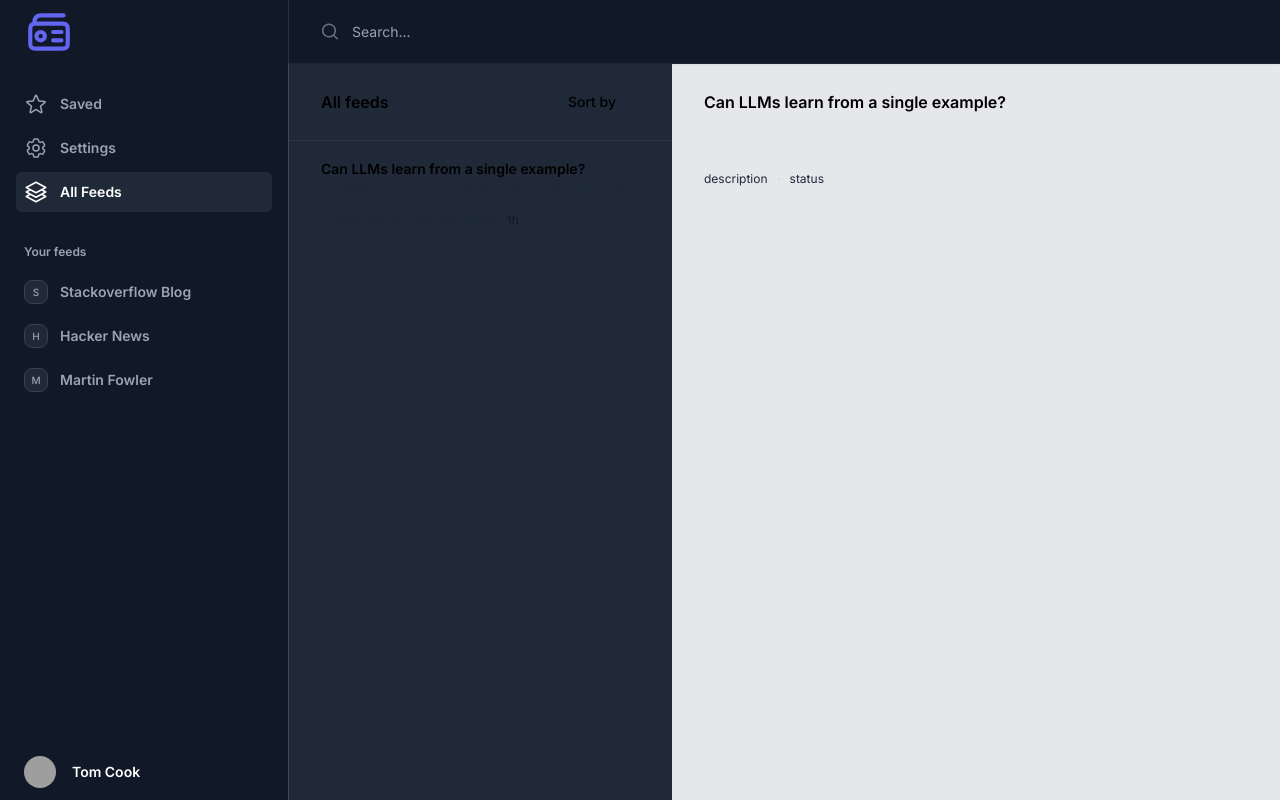
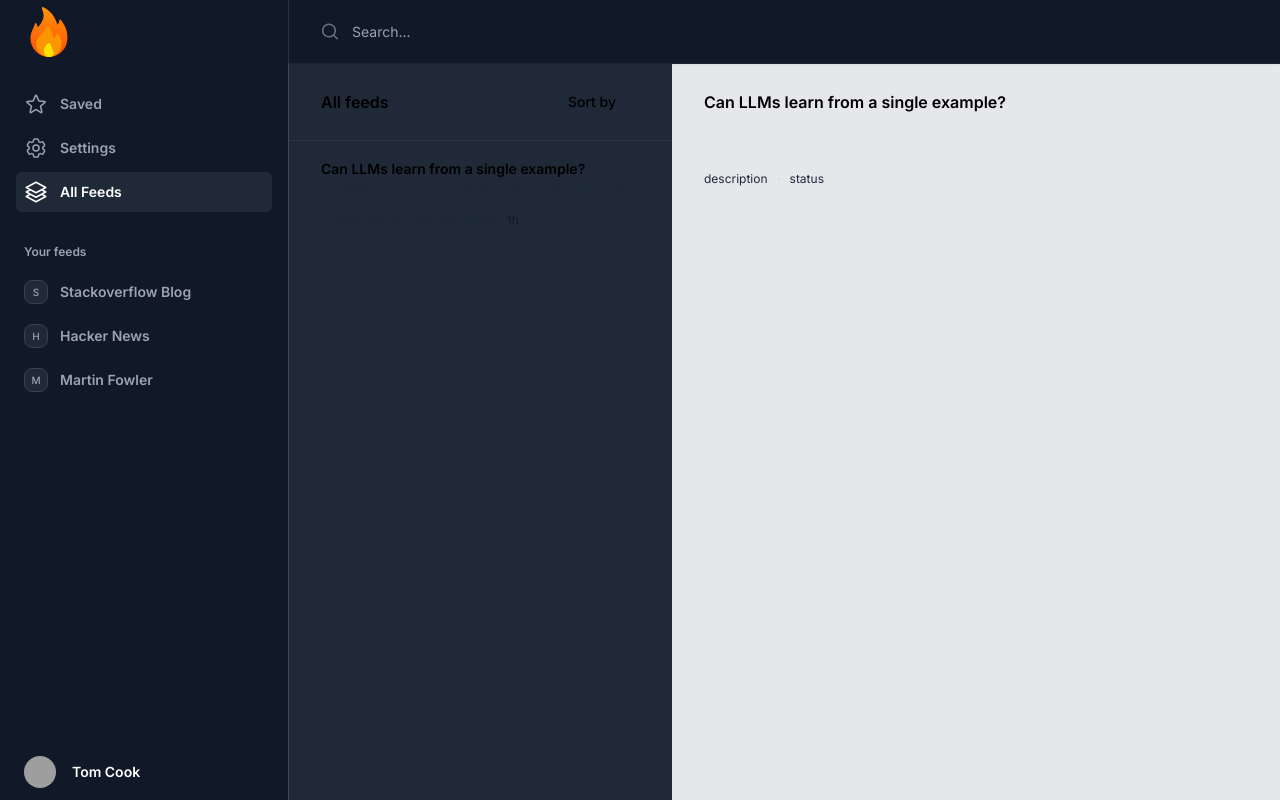
Before and after one commit to Pandimadhubabu/lit-feed, a Next.js app: page / in a window 1280 px wide. Built offline with nearby package versions, Linux system fonts and the light colour scheme; grey boxes are pictures that could not be loaded.

Commit message:
feat: update logo to match lit brand

```diff
--- a/src/app/components/Sidebar.tsx
+++ b/src/app/components/Sidebar.tsx
@@ -8,7 +8,37 @@ export function Sidebar({ navigation, feeds }: {
   return (
     <div className="flex grow flex-col gap-y-5 overflow-y-auto bg-gray-900 px-6 ring-1 ring-white/10">
       <div className="flex h-16 shrink-0 items-center">
-        <svg width="50" viewBox="0 0 24 24" fill="none" xmlns="http://www.w3.org/2000/svg" stroke="#6366f1"><g id="SVGRepo_bgCarrier" strokeWidth="0"></g><g id="SVGRepo_tracerCarrier" strokeLinecap="round" strokeLinejoin="round"></g><g id="SVGRepo_iconCarrier"> <path d="M19 4H9C8.07003 4 7.60504 4 7.22354 4.10222C6.18827 4.37962 5.37962 5.18827 5.10222 6.22354C5 6.60504 5 7.08922 5 8.01919M5 8.01919C5.31428 8 5.70173 8 6.2 8H17.8C18.9201 8 19.4802 8 19.908 8.21799C20.2843 8.40973 20.5903 8.71569 20.782 9.09202C21 9.51984 21 10.0799 21 11.2V16.8C21 17.9201 21 18.4802 20.782 18.908C20.5903 19.2843 20.2843 19.5903 19.908 19.782C19.4802 20 18.9201 20 17.8 20H6.2C5.07989 20 4.51984 20 4.09202 19.782C3.71569 19.5903 3.40973 19.2843 3.21799 18.908C3 18.4802 3 17.9201 3 16.8V11.2C3 10.0799 3 9.51984 3.21799 9.09202C3.40973 8.71569 3.71569 8.40973 4.09202 8.21799C4.32953 8.09697 4.60779 8.04314 5 8.01919ZM14 12H18M14 16H18M10 14C10 15.1046 9.10457 16 8 16C6.89543 16 6 15.1046 6 14C6 12.8954 6.89543 12 8 12C9.10457 12 10 12.8954 10 14Z" stroke="#6366f1" strokeWidth="2" strokeLinecap="round" strokeLinejoin="round"></path> </g></svg>
+        <svg width="50px" height="50px" viewBox="-33 0 255 255" xmlns="http://www.w3.org/2000/svg" preserveAspectRatio="xMidYMid">
+          <defs>
+            <style dangerouslySetInnerHTML={{
+              __html: `
+              .cls-3 {
+                fill: url(#linear-gradient-1);
+              }
+
+              .cls-4 {
+                fill: #fc9502;
+              }
+
+              .cls-5 {
+                fill: #fce202;
+              }
+            `}}>
+
+
+            </style>
+
+            <linearGradient id="linear-gradient-1" gradientUnits="userSpaceOnUse" x1="94.141" y1="255" x2="94.141" y2="0.188">
+              <stop offset="0" stop-color="#ff4c0d" />
+              <stop offset="1" stop-color="#fc9502" />
+            </linearGradient>
+          </defs>
+          <g id="fire">
+            <path d="M187.899,164.809 C185.803,214.868 144.574,254.812 94.000,254.812 C42.085,254.812 -0.000,211.312 -0.000,160.812 C-0.000,154.062 -0.121,140.572 10.000,117.812 C16.057,104.191 19.856,95.634 22.000,87.812 C23.178,83.513 25.469,76.683 32.000,87.812 C35.851,94.374 36.000,103.812 36.000,103.812 C36.000,103.812 50.328,92.817 60.000,71.812 C74.179,41.019 62.866,22.612 59.000,9.812 C57.662,5.384 56.822,-2.574 66.000,0.812 C75.352,4.263 100.076,21.570 113.000,39.812 C131.445,65.847 138.000,90.812 138.000,90.812 C138.000,90.812 143.906,83.482 146.000,75.812 C148.365,67.151 148.400,58.573 155.999,67.813 C163.226,76.600 173.959,93.113 180.000,108.812 C190.969,137.321 187.899,164.809 187.899,164.809 Z" id="path-1" class="cls-3" fill-rule="evenodd" />
+            <path d="M94.000,254.812 C58.101,254.812 29.000,225.711 29.000,189.812 C29.000,168.151 37.729,155.000 55.896,137.166 C67.528,125.747 78.415,111.722 83.042,102.172 C83.953,100.292 86.026,90.495 94.019,101.966 C98.212,107.982 104.785,118.681 109.000,127.812 C116.266,143.555 118.000,158.812 118.000,158.812 C118.000,158.812 125.121,154.616 130.000,143.812 C131.573,140.330 134.753,127.148 143.643,140.328 C150.166,150.000 159.127,167.390 159.000,189.812 C159.000,225.711 129.898,254.812 94.000,254.812 Z" id="path-2" class="cls-4" fill-rule="evenodd" />
+            <path d="M95.000,183.812 C104.250,183.812 104.250,200.941 116.000,223.812 C123.824,239.041 112.121,254.812 95.000,254.812 C77.879,254.812 69.000,240.933 69.000,223.812 C69.000,206.692 85.750,183.812 95.000,183.812 Z" id="path-3" class="cls-5" fill-rule="evenodd" />
+          </g>
+        </svg>
       </div>
       <nav className="flex flex-1 flex-col">
         <ul role="list" className="flex flex-1 flex-col gap-y-7">
```
